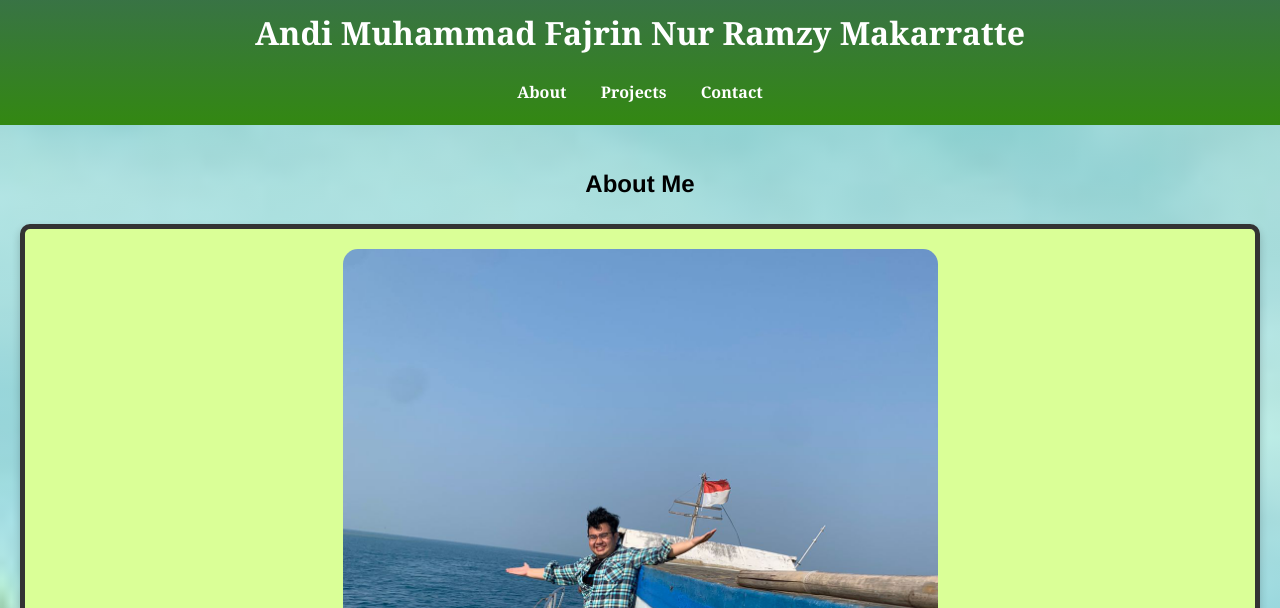
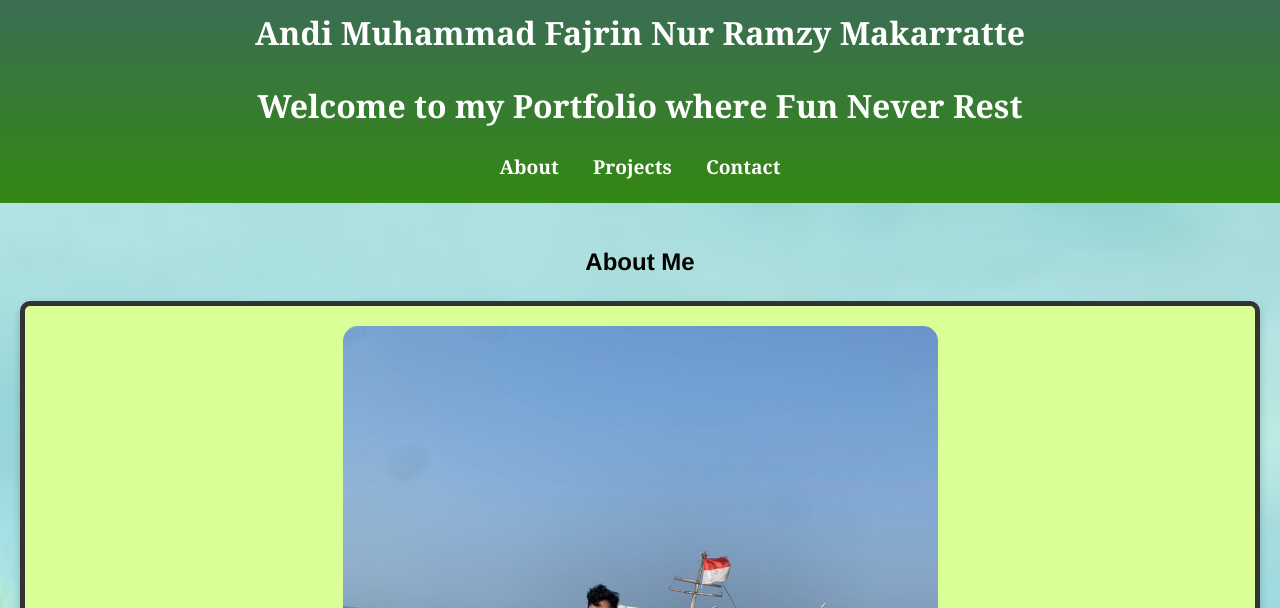
Before and after one commit to nurramzy/FNR-Portfolio, a plain HTML site: page index.html in a window 1280 px wide. Shown: the part 192-800 px from the top of the page. Drawn offline with nearby package versions, Linux system fonts and the light colour scheme.

Commit message:
Initial commit

```diff
--- a/index.html
+++ b/index.html
@@ -13,6 +13,7 @@
       <img src="images/fotodelta-rzy.png" alt="Website Profile Icon">
     </div>
     <h1 class="fade-down">Andi Muhammad Fajrin Nur Ramzy Makarratte </h1>
+    <h1 class="fade-down">Welcome to my Portfolio where Fun Never Rest </h1>
     <nav>
       <a class="fade-in" href="#about">About</a>
       <a class="fade-in" href="#projects">Projects</a>
--- a/styles/style.css
+++ b/styles/style.css
@@ -33,6 +33,7 @@ header nav a {
   margin: 0 15px;
   font-weight: bold;
   font-family: Cambria, Cochin, Georgia, Times, 'Times New Roman', serif;
+  font-size: larger;
 }
 
 section {
```
